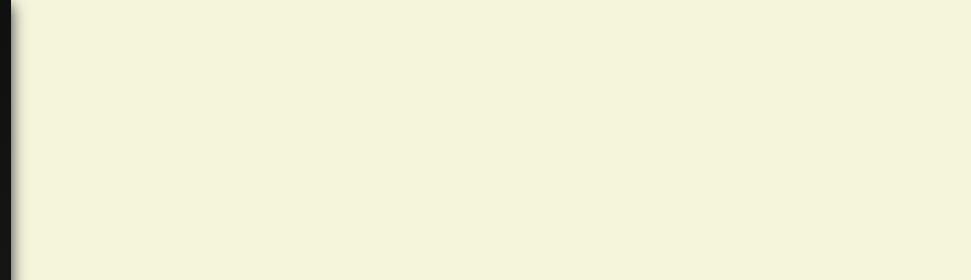
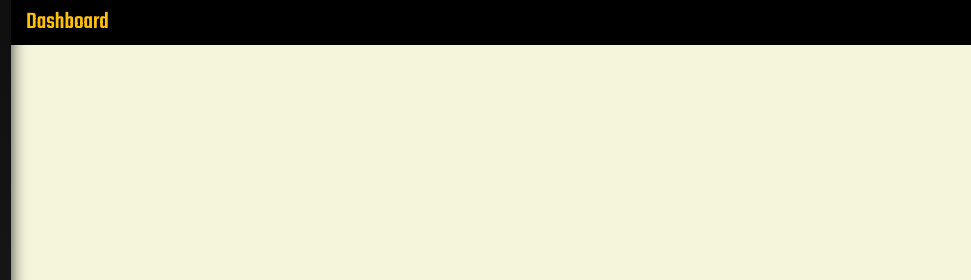
Before and after one commit to Nimira43/Athos-Travels, a plain HTML site: page index.html in a window 1280 px wide. Shown: the top 280 px of the page, 309-1280 px from the left. Drawn offline with nearby package versions, Linux system fonts and the light colour scheme; grey boxes are pictures that could not be loaded.

Commit message:
Correctionn -Side navbar complete but other navbars not

```diff
--- a/index.html
+++ b/index.html
@@ -78,8 +78,18 @@
                             </li>
                         </ul>
                     </div>
-                    <div class="col-lg-9">
+                    <div class="col-lg-9 ml-auto back-dark fixed-top py-2">
+                    <div class="row">
+                        <div class="col-md-4">
+                            <h4 class="text-warning mb-0">Dashboard</h4>
+                        </div>
+                        <div class="col-md-5">
 
+                        </div>
+                        <div class="col-md-3">
+
+                        </div>
+                    </div>
                     </div>
                 </div>
             </div>
--- a/style.css
+++ b/style.css
@@ -44,3 +44,7 @@ body{
 .current:hover {
     border: 1px solid orangered;
 }
+
+.back-dark {
+    background-color: black;
+}
```
